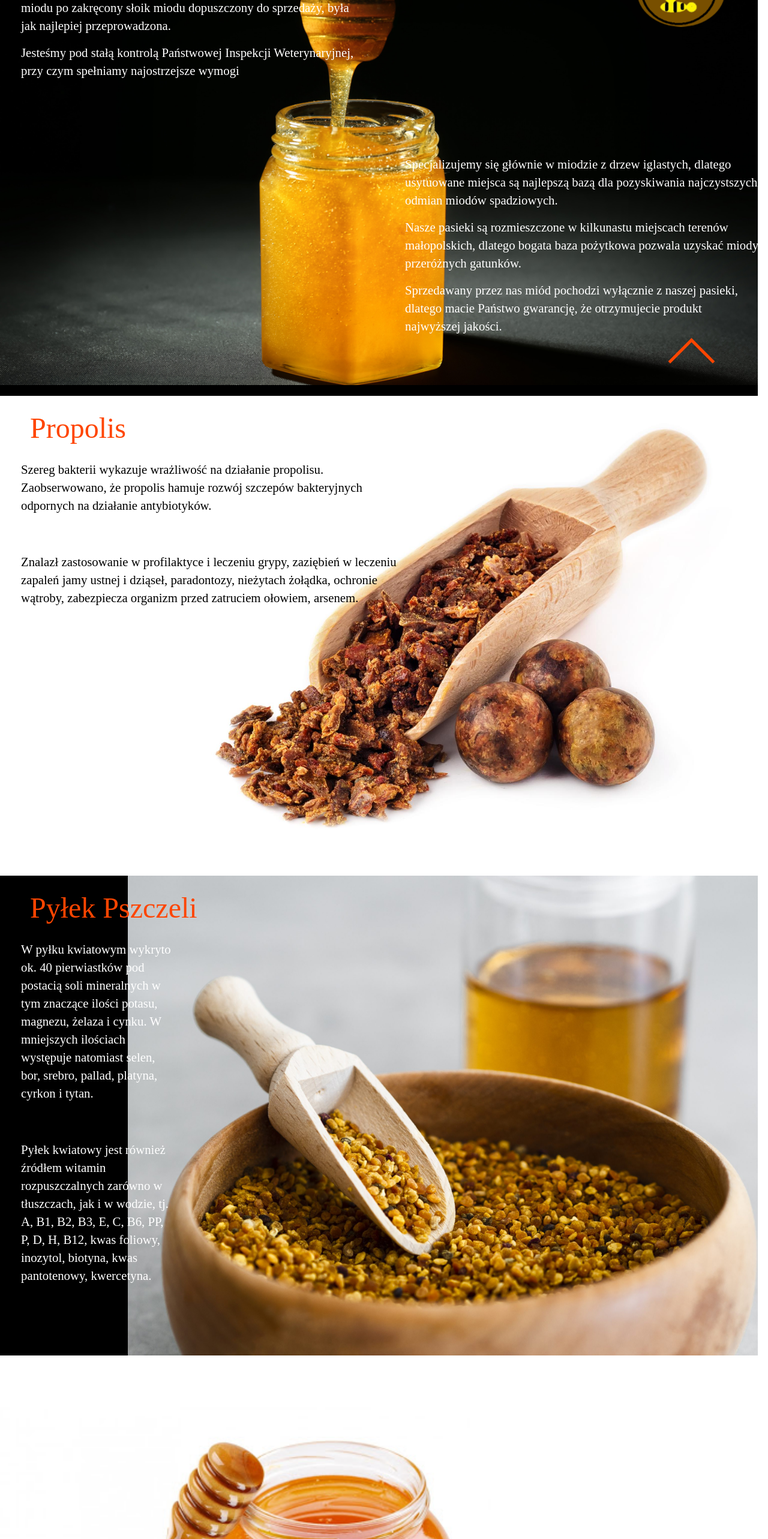
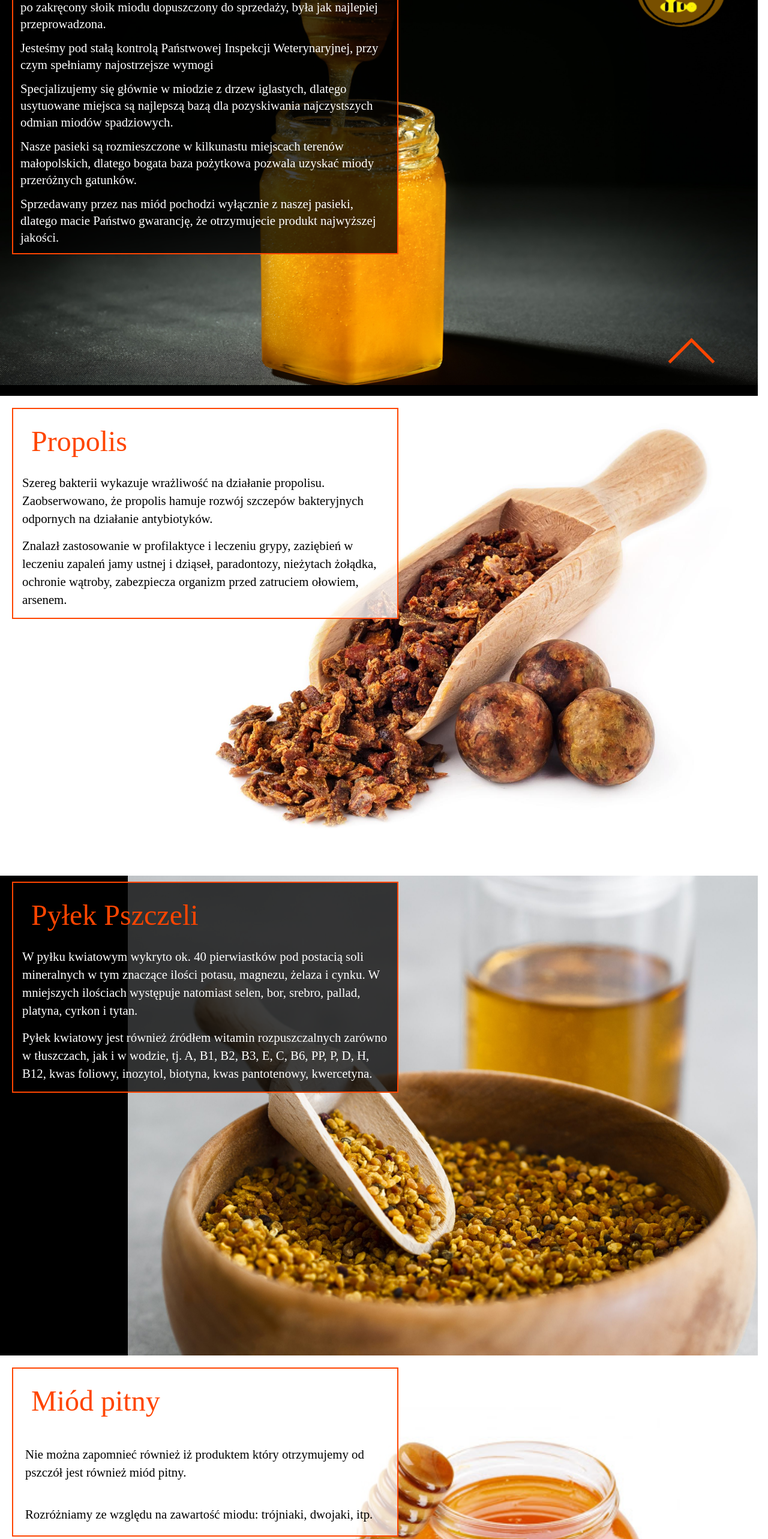
Before and after one commit to ArielNowak1990/HoneyPage, a React (Create React App) app: page /productsMain in a window 1280 px wide. Shown: the part 140-2706 px from the top of the page at 60% size. Built offline with nearby package versions, Linux system fonts and the light colour scheme.

Commit message:
change background text in products

```diff
--- a/src/components/LandingPage/Cloud.js
+++ b/src/components/LandingPage/Cloud.js
@@ -6,8 +6,6 @@ function Cloud() {
           <div className={"description"}>
               <h3>Pyłek Pszczeli</h3>
               <p>W pyłku kwiatowym wykryto ok. 40 pierwiastków pod postacią soli mineralnych w tym znaczące ilości potasu, magnezu, żelaza i cynku. W mniejszych ilościach występuje natomiast selen, bor, srebro, pallad, platyna, cyrkon i tytan.</p>
-          </div>
-          <div className={"description2"}>
               <p>Pyłek kwiatowy jest również źródłem witamin rozpuszczalnych zarówno w tłuszczach, jak i w wodzie, tj. A, B1, B2, B3, E, C, B6, PP, P, D, H, B12, kwas foliowy, inozytol, biotyna, kwas pantotenowy, kwercetyna.</p>
           </div>
       </div>
--- a/src/components/LandingPage/Honey.js
+++ b/src/components/LandingPage/Honey.js
@@ -7,8 +7,6 @@ function Honey() {
           <h3>Honey - Miód</h3>
           <p>Dokładamy wszelkich starań, aby droga od zasklepionego plastra miodu po zakręcony słoik miodu dopuszczony do sprzedaży, była jak najlepiej przeprowadzona.</p>
           <p>Jesteśmy pod stałą kontrolą Państwowej Inspekcji Weterynaryjnej, przy czym spełniamy najostrzejsze wymogi</p>
-           </div>
-         <div className={"description2"}>
              <p>Specjalizujemy się głównie w miodzie z drzew iglastych, dlatego usytuowane miejsca są najlepszą bazą dla pozyskiwania najczystszych odmian miodów spadziowych.</p>
              <p>Nasze pasieki są rozmieszczone w kilkunastu miejscach terenów małopolskich, dlatego bogata baza pożytkowa pozwala uzyskać miody przeróżnych gatunków.</p>
              <p>Sprzedawany przez nas miód pochodzi wyłącznie z naszej pasieki, dlatego macie Państwo gwarancję, że otrzymujecie produkt najwyższej jakości.</p>
--- a/src/components/LandingPage/Propolis.js
+++ b/src/components/LandingPage/Propolis.js
@@ -6,10 +6,7 @@ function Propolis() {
           <div className={"description"}>
               <h3>Propolis</h3>
               <p>Szereg bakterii wykazuje wrażliwość na działanie propolisu. Zaobserwowano, że propolis hamuje rozwój szczepów bakteryjnych odpornych na działanie antybiotyków.</p>
-          </div>
-          <div className={"description2"}>
               <p>Znalazł zastosowanie w profilaktyce i leczeniu grypy, zaziębień w leczeniu zapaleń jamy ustnej i dziąseł, paradontozy, nieżytach żołądka, ochronie wątroby, zabezpiecza organizm przed zatruciem ołowiem, arsenem.</p>
-
           </div>
       </div>
      </div>
--- a/src/scss/landingPage/_products.scss
+++ b/src/scss/landingPage/_products.scss
@@ -11,32 +11,32 @@
     background-image: url("../assets/honey.jpg");
     background-size: contain;
     background-repeat: no-repeat;
-    background-position: center;
+    background-position: right;
     background-attachment: fixed;
     overflow-x: hidden;
-    display: flex;
-    justify-content: space-between;
-    .description,
-    .description2  {
+
+    .description{
       margin-left: 20px;
       margin-right: 30px;
+      margin-top: 20px;
       width: 50%;
+      max-width: 700px;
+      min-width: 640px;
+      background-color: rgba(0, 0, 0, 0.75);
+      border: 2px solid orangered;
+
       h3{
         color: orangered;
         font-size: 3em;
-        margin: 30px;
+        margin: 20px;
       }
       p{
         color: white;
         font-size: 1.3em;
-        margin: 15px;
-        line-height: 30px;
-      }
-    }
-    .description2{
-      margin-top: 30%;
-      p{
-        width: 100%;
+        margin: 12px;
+        line-height: 28px;
+        max-width: 700px;
+        min-width: 450px;
       }
     }
   }
@@ -51,11 +51,15 @@
     background-attachment: fixed;
     overflow-x: hidden;
 
-    .description,
-    .description2  {
+    .description{
       margin-left: 20px;
       margin-right: 30px;
+      margin-top: 20px;
       width: 50%;
+      max-width: 700px;
+      min-width: 450px;
+      background-color: rgba(255, 255, 255, 0.75);
+      border: 2px solid orangered;
       h3{
         color: orangered;
         font-size: 3em;
@@ -66,12 +70,8 @@
         font-size: 1.3em;
         margin: 15px;
         line-height: 30px;
-      }
-    }
-    .description2{
-      margin-top: 5%;
-      p{
-        width: 100%;
+        max-width: 700px;
+        min-width: 450px;
       }
     }
   }
@@ -86,11 +86,15 @@
     background-position: right;
     background-attachment: fixed;
 
-    .description,
-    .description2  {
+    .description{
       margin-left: 20px;
       margin-right: 30px;
+      margin-top: 10px;
       width: 50%;
+      max-width: 700px;
+      min-width: 450px;
+      background-color: rgba(0, 0, 0, 0.75);
+      border: 2px solid orangered;
       h3{
         color: orangered;
         font-size: 3em;
@@ -101,17 +105,10 @@
         font-size: 1.3em;
         margin: 15px;
         line-height: 30px;
-        width: 20vw;
+        max-width: 700px;
+        min-width: 450px;
       }
     }
-    .description2{
-      margin-top: 5%;
-      p{
-        width: 20vw;
-      }
-    }
-
-
   }
   .alcohol{
     height: 100vh;
@@ -120,25 +117,28 @@
     background-image: url("../assets/trojniak.jpg");
     background-size: contain;
     background-repeat: no-repeat;
-    background-position: left;
+    background-position: right;
     background-attachment: fixed;
     overflow-x: hidden;
     position: relative;
     .description{
-
-      width: 99%;
-      height: 99%;
+      background-color: rgba(255, 255, 255, 0.75);
+      margin-top: 20px;
+      margin-left: 20px;
+      width: 50%;
+      max-width: 700px;
+      min-width: 450px;
       display: flex;
       flex-direction: column;
       justify-content: center;
-      align-items: flex-end;
+      border: 2px solid orangered;
+
       h3{
         color: orangered;
         font-size: 3em;
         margin: 30px;
       }
       p{
-        background-color: rgba(255, 255, 255, 0.76);
         padding: 20px;
         font-size: 1.3em;
         line-height: 30px;
```
